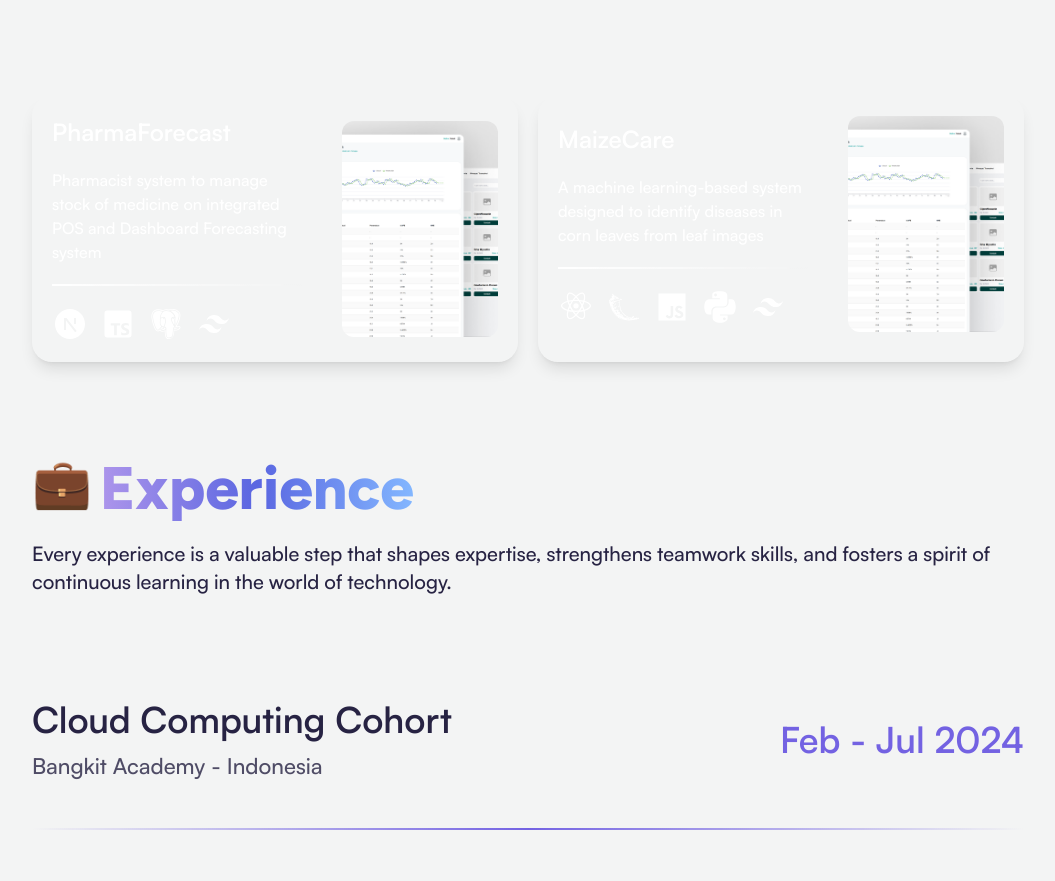
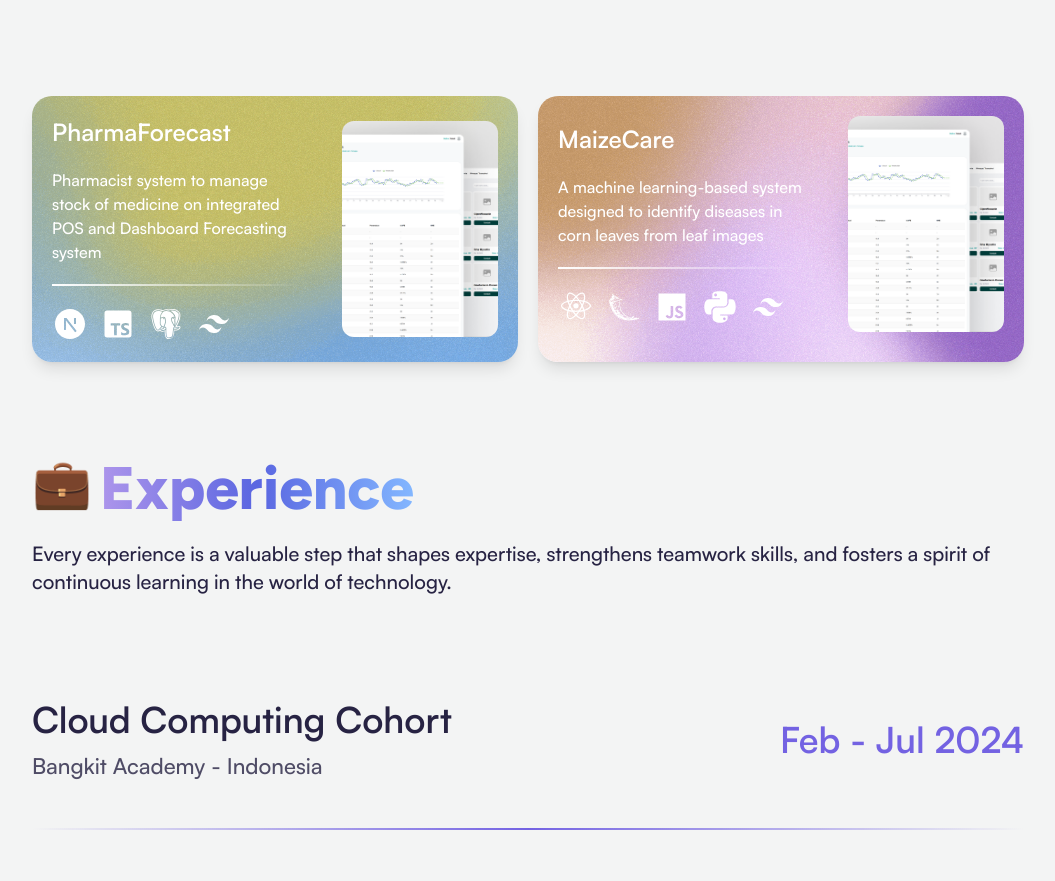
Before and after one commit to FaishalHilmi/faishal-portfolio-v2, a React (Vite) app: page / in a window 1280 px wide. Shown: the part 1914-2795 px from the top of the page, without its empty margins (112-1167 px from the left). Built offline with nearby package versions, Linux system fonts and the light colour scheme.

Commit message:
chore: add custom style

```diff
--- a/tailwind.config.js
+++ b/tailwind.config.js
@@ -10,7 +10,7 @@ export default {
       colors: {
         base: "#F3F4F4",
         primary: {
-          DEFAULT: "#2F2289", // warna utama
+          DEFAULT: "#2F2289",
           light: "#7362E2",
           dark: "#272343",
         },
@@ -24,6 +24,18 @@ export default {
           info: "#83B7FF",
         },
       },
+      backgroundImage: {
+        "gradient-pink": "url('/images/gradient-pink.png')",
+        "gradient-purple": "url('/images/gradient-purple.png')",
+        "gradient-yellow": "url('/images/gradient-yellow.png')",
+      },
+      boxShadow: {
+        light: "0 4px 6px rgba(0, 0, 0, 0.15)",
+        strong: "0 4px 12px rgba(0, 0, 0, 0.15)",
+      },
+      animation: {
+        "spin-slow": "spin 6s linear infinite",
+      },
     },
   },
   plugins: [],
```
